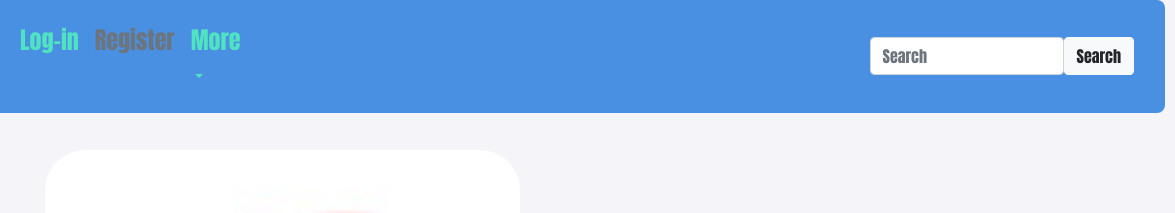
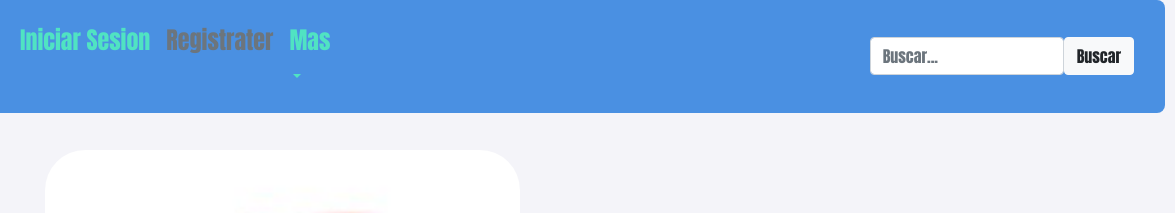
Before and after one commit to sebbyross/mct-proyecto-sena, a plain HTML site: page index.html in a window 1280 px wide. Shown: the top 213 px of the page, 105-1280 px from the left. Drawn offline with nearby package versions, Linux system fonts and the light colour scheme.

Commit message:
editado el lenguaje en el index

```diff
--- a/index.html
+++ b/index.html
@@ -14,19 +14,19 @@
             <div class="container-fluid">
                 <ul class="navbar-nav">
                     <li class="navbar-brand"><img src="assets/shwemp.jpeg" width="50" height="50" style="border-radius: 100px;"></li>
-                    <li class="nav-item"><a class="nav-link" href="login.html"><h4>Log-in</h4></a></li>
-                    <li class="nav-item"><a class="nav-link disabled" href="regis.html"><h4>Register</h4></a></li>
+                    <li class="nav-item"><a class="nav-link" href="login.html"><h4>Iniciar Sesion</h4></a></li>
+                    <li class="nav-item"><a class="nav-link disabled" href="regis.html"><h4>Registrater</h4></a></li>
                     <li class="nav-item dropdown">
-                        <a class="nav-link dropdown-toggle" href="#" role="hover" data-bs-toggle="dropdown"><h4>More</h4></a>
+                        <a class="nav-link dropdown-toggle" href="#" role="hover" data-bs-toggle="dropdown"><h4>Mas</h4></a>
                     <ul class="dropdown-menu">
-                            <li><a class="dropdown-item" href="#">Contact us</a></li>
-                            <li><a class="dropdown-item" href="#">Know more</a></li>
+                            <li><a class="dropdown-item" href="#">Contactanos</a></li>
+                            <li><a class="dropdown-item" href="#">Descubre mas</a></li>
                         </ul>
                     </li>
                 </ul>
                 <form class="d-flex">
-                    <input class="form-control me-2" type="text" placeholder="Search">
-                    <button class="btn btn-light" type="button">Search</button>
+                    <input class="form-control me-2" type="text" placeholder="Buscar...">
+                    <button class="btn btn-light" type="button">Buscar</button>
                 </form>
             </div>
         </div>
```
